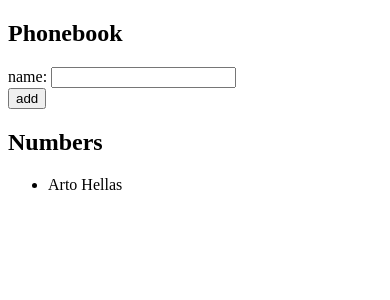
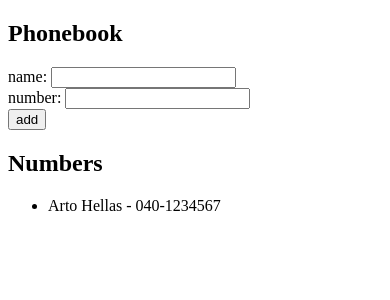
Before and after one commit to LageCode/FullStackOpen, a React (Vite) app in the folder part2/phonebook/: page / in a window 390 px wide. Shown: the top 300 px of the page. Built offline with nearby package versions, Linux system fonts and the light colour scheme.

Commit message:
impl: part2 - 2.8 | Phonebook step3, allow adding numbers

```diff
--- a/part2/phonebook/src/App.jsx
+++ b/part2/phonebook/src/App.jsx
@@ -2,9 +2,10 @@ import { useState } from 'react'
 
 const App = () => {
   const [persons, setPersons] = useState([
-    { name: 'Arto Hellas' }
+    { name: 'Arto Hellas', number: '040-1234567' }
   ])
   const [newName, setNewName] = useState('')
+  const [newNumber, setNewNumber] = useState('')
 
   const addContact = (contact) => {
     if (persons.filter(p => p.name.toLocaleLowerCase() === contact.name.toLocaleLowerCase()).length > 0) {
@@ -12,13 +13,13 @@ const App = () => {
       return
     }
 
-    const newPersons = [...persons, { name: newName }]
+    const newPersons = [...persons, { name: contact.name, number: contact.number }]
     setPersons(newPersons)
   }
 
   const onFormSubmit = (event) => {
     event.preventDefault()
-    addContact({ name: newName })
+    addContact({ name: newName, number: newNumber })
   }
 
   return (
@@ -26,7 +27,8 @@ const App = () => {
       <h2>Phonebook</h2>
       <form onSubmit={onFormSubmit}>
         <div>
-          name: <input value={newName} onChange={(event) => setNewName(event.target.value)} />
+          name: <input value={newName} onChange={(event) => setNewName(event.target.value)} /><br />
+          number: <input value={newNumber} onChange={(event) => setNewNumber(event.target.value)} />
         </div>
         <div>
           <button type="submit">add</button>
@@ -34,7 +36,7 @@ const App = () => {
       </form>
       <h2>Numbers</h2>
       <ul>
-        {persons.map((p, i) => <li key={i}>{p.name}</li>)}
+        {persons.map((p, i) => <li key={i}>{p.name} - {p.number}</li>)}
       </ul>
     </div>
   )
```
